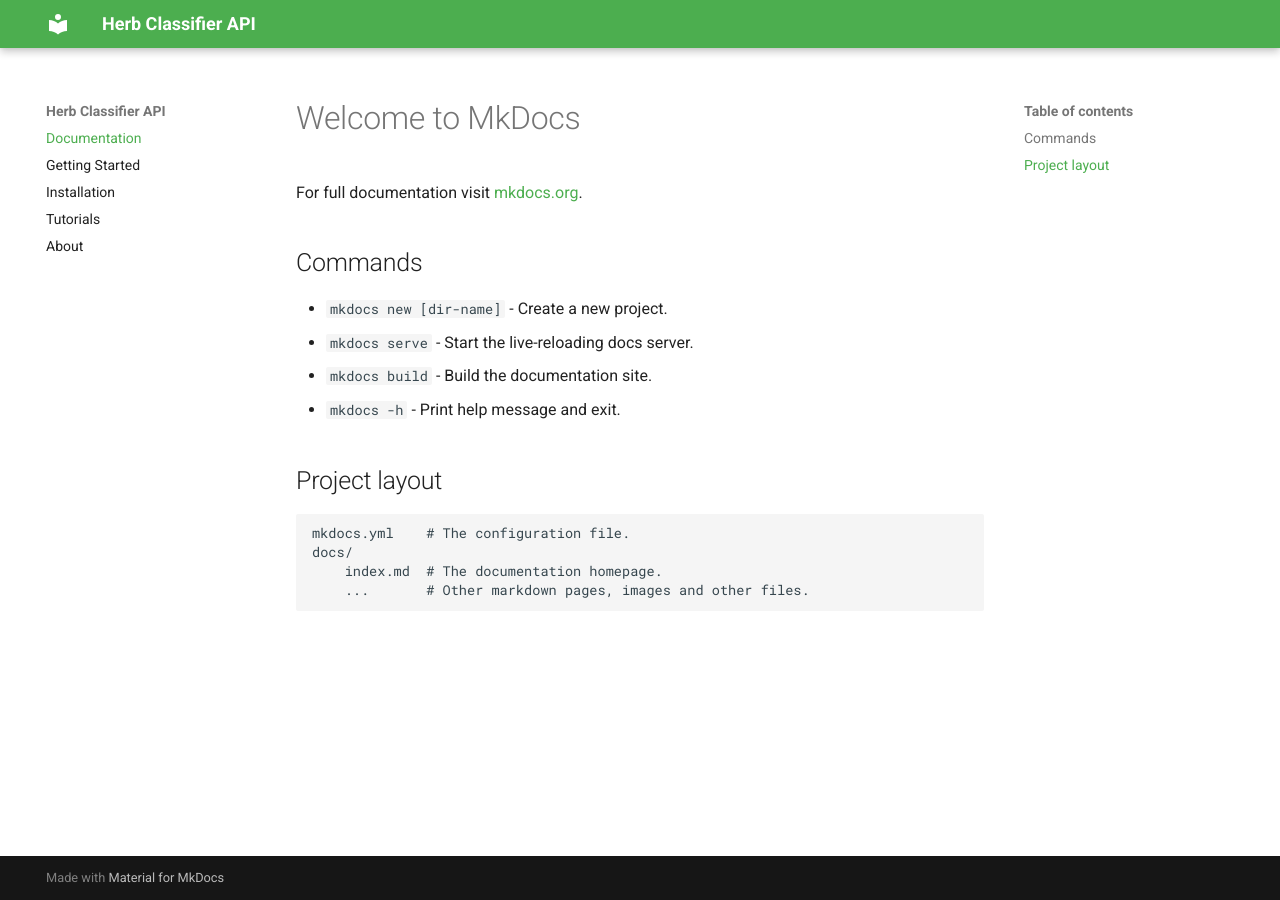
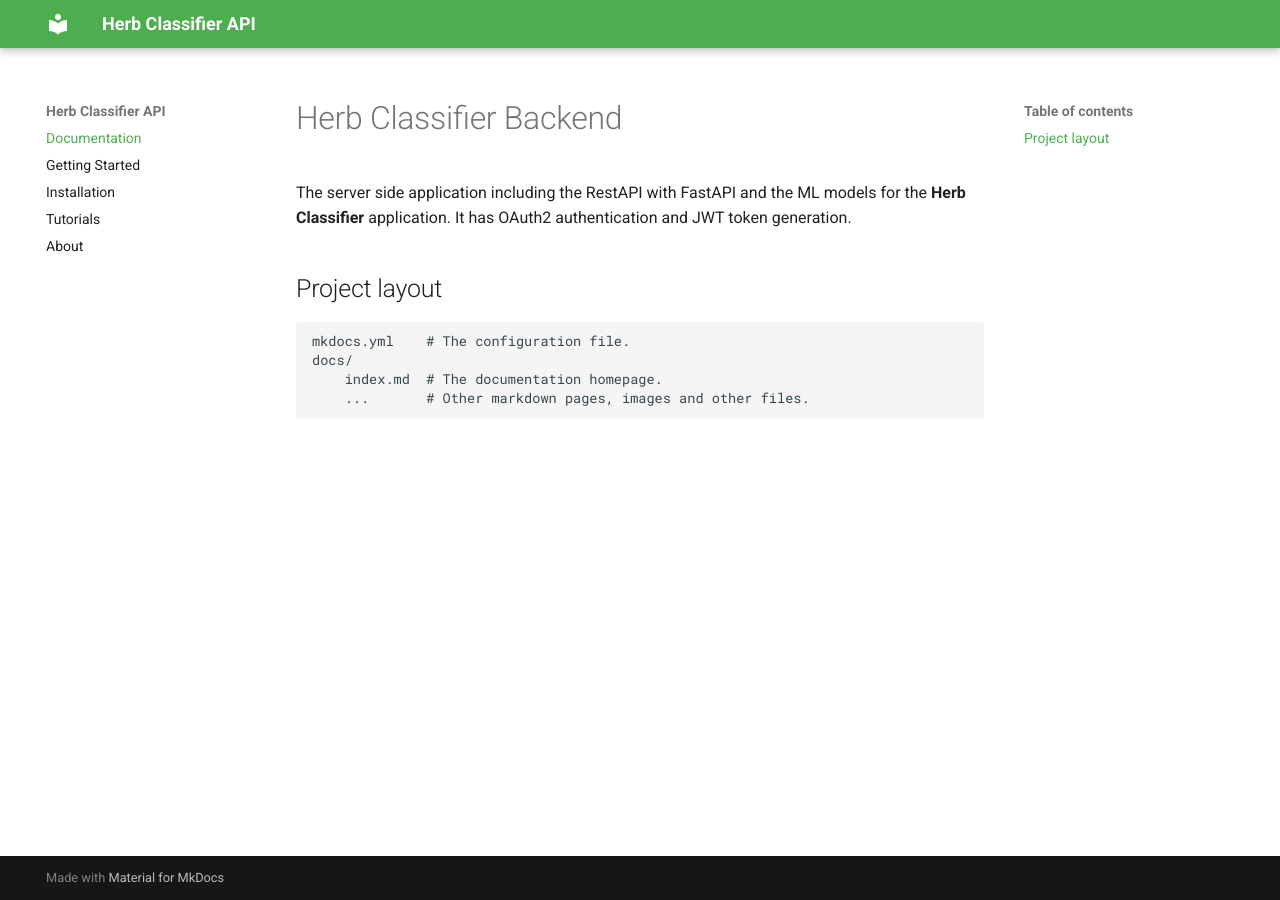
Before and after one commit to dilshankarunarathne/herb-classifier-backend, an MkDocs documentation site: the page built from docs/index.md, in a window 1280 px wide. Built offline with MkDocs 1.6.1 and Material for MkDocs 9.7.7, drawn with Linux system fonts in a browser that asks for light colours.

Commit message:
Update index.md

```diff
--- a/docs/index.md
+++ b/docs/index.md
@@ -1,13 +1,7 @@
-# Welcome to MkDocs
+# Herb Classifier Backend
 
-For full documentation visit [mkdocs.org](https://www.mkdocs.org).
-
-## Commands
-
-* `mkdocs new [dir-name]` - Create a new project.
-* `mkdocs serve` - Start the live-reloading docs server.
-* `mkdocs build` - Build the documentation site.
-* `mkdocs -h` - Print help message and exit.
+The server side application including the RestAPI with FastAPI and the ML models for the **Herb Classifier**
+application. It has OAuth2 authentication and JWT token generation.
 
 ## Project layout
 
```
